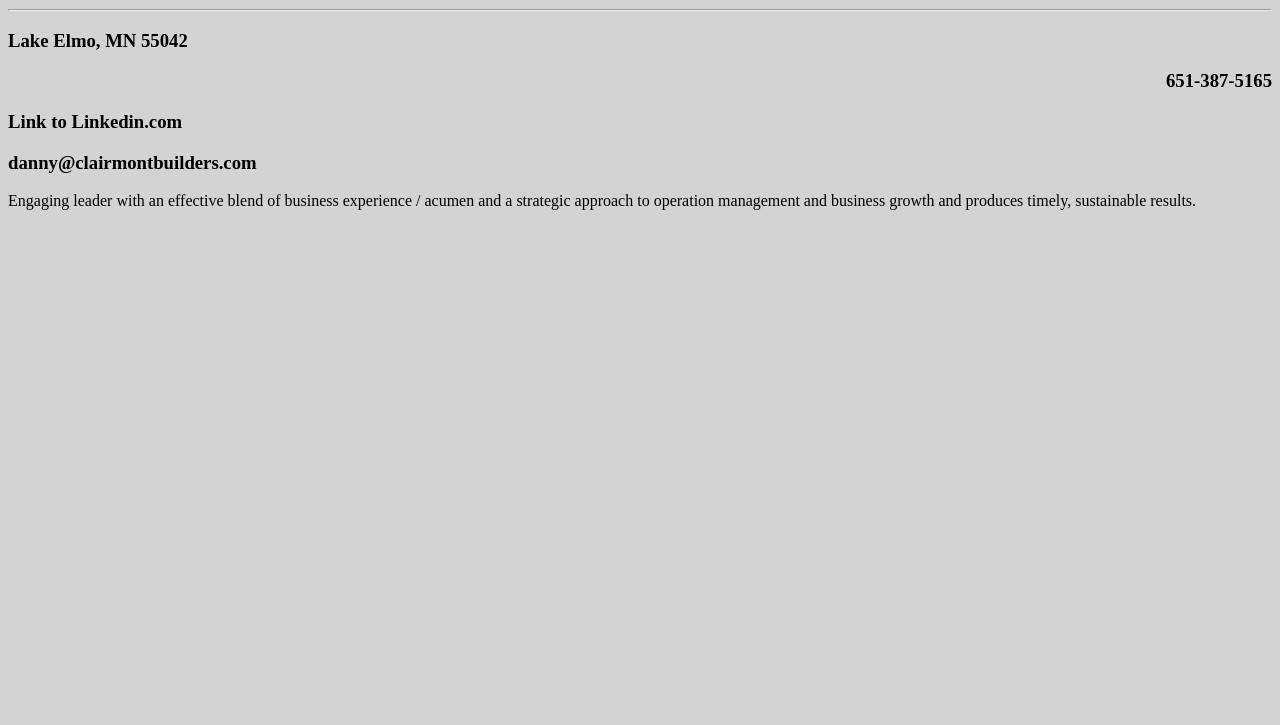
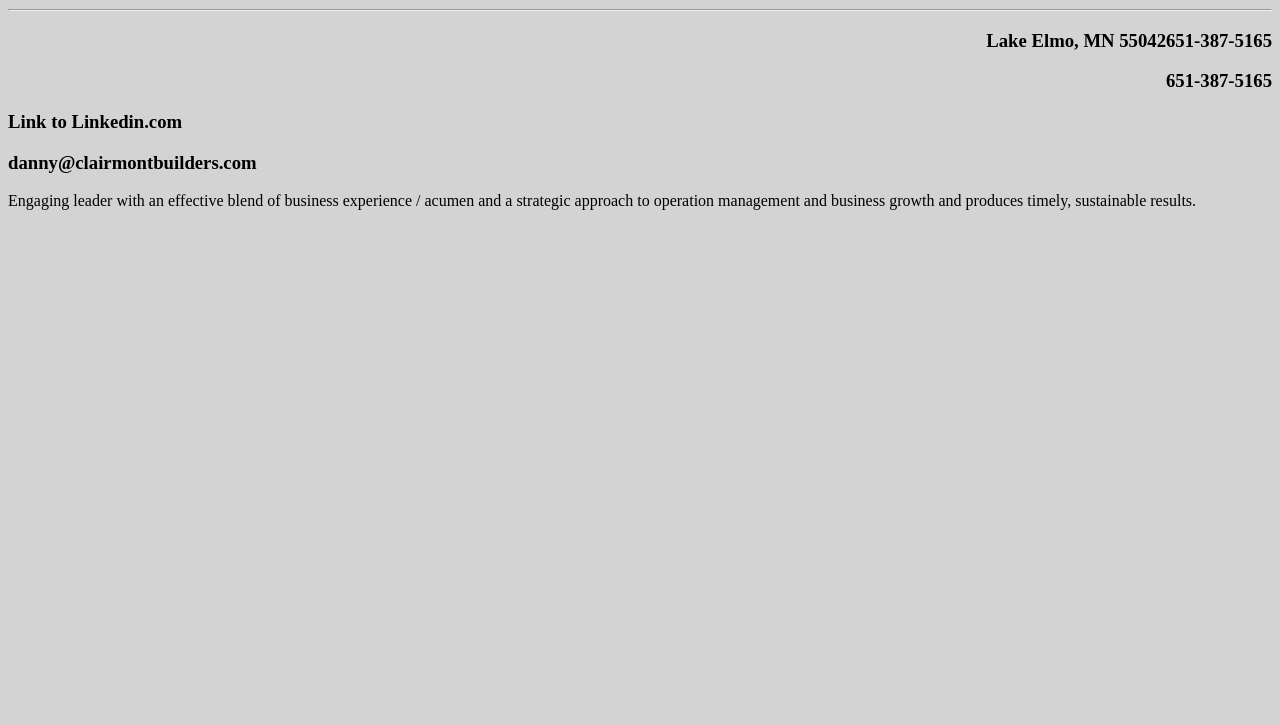
Before and after one commit to DJHecker/DJHecker.github.io, a plain HTML site: page index.html in a window 1280 px wide. Shown: the part 75-800 px from the top of the page. Drawn offline with Linux system fonts and the light colour scheme.

Commit message:
Update index.html

```diff
--- a/index.html
+++ b/index.html
@@ -10,7 +10,7 @@
   <body>
     <h1 style="border:2px solid DodgerBlue;"> Danny Hecker </h1>
     <hr>
-    <h3>Lake Elmo, MN 55042</h3>
+    <h3 style="text-align: right;">Lake Elmo, MN 55042 <span style="float:right;">651-387-5165</span> </h3>
     <h3 style="text-align:right;">651-387-5165</h3>
     <h3>Link to Linkedin.com</h3>
     <h3>danny@clairmontbuilders.com </h3>
```
